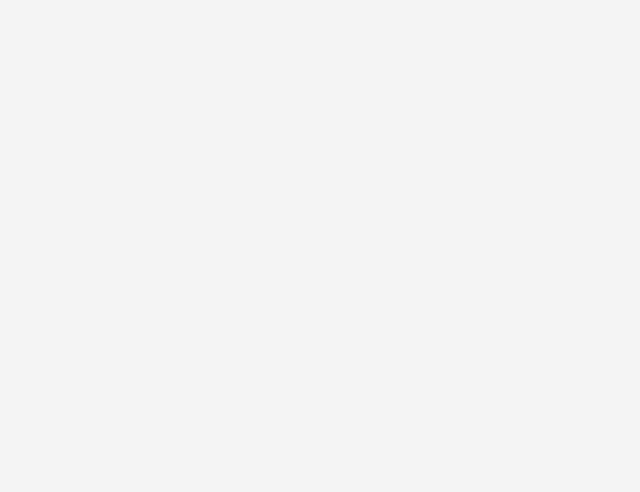
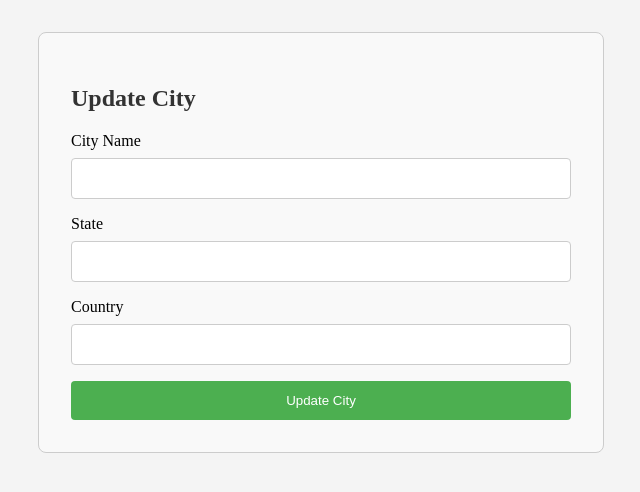
Before and after one commit to szidzse/solar-watch, a React (Vite) app in the folder frontend/: page /cities/1/edit in a window 1280 px wide. Before the commit this address had no page. Shown: the top 492 px of the page, without its empty margins (319-959 px from the left). Built offline with nearby package versions, Linux system fonts and the light colour scheme; no server answers.

Commit message:
refactor backend get all cities, and display cities in a table

```diff
--- a/frontend/src/App.jsx
+++ b/frontend/src/App.jsx
@@ -3,6 +3,9 @@ import { BrowserRouter, Routes, Route } from 'react-router-dom';
 import LoginPage from './pages/LoginPage';
 import RegisterPage from './pages/RegisterPage';
 import SolarTimesPage from './pages/SolarTimesPage';
+import CitiesPage from './pages/CitiesPage';
+import CityUpdatePAge from './pages/CityUpdatePAge';
+import SunriseSunsetPage from './pages/SunriseSunsetPage';
 
 const App = () => {
   return (
@@ -11,6 +14,9 @@ const App = () => {
         <Route path="/registration" element={<RegisterPage />} />
         <Route path="/login" element={<LoginPage />} />
         <Route path="/solar-watch" element={<SolarTimesPage />} />
+        <Route path="/cities" element={<CitiesPage />} />
+        <Route path="/cities/:id/edit" element={<CityUpdatePAge />} />
+        <Route path="/cities/:id/sunrise-sunset" element={<SunriseSunsetPage />} />
       </Routes>
     </BrowserRouter>
   )
--- /dev/null
+++ b/frontend/src/pages/CitiesPage.jsx
@@ -0,0 +1,133 @@
+import React, { useEffect, useState } from 'react'
+import { useNavigate } from 'react-router';
+import styled from 'styled-components';
+
+const Table = styled.table`
+  width: 100%;
+  border-collapse: collapse;
+  margin: 2rem 0;
+  font-size: 1rem;
+  text-align: left;
+`;
+
+const TableHeader = styled.th`
+  background-color: #f2f2f2;
+  padding: 0.75rem;
+  border: 1px solid #ddd;
+`;
+
+const TableRow = styled.tr`
+  border: 1px solid #ddd;
+  &:nth-child(even) {
+    background-color: #f9f9f9;
+  }
+`;
+
+const TableCell = styled.td`
+  padding: 0.75rem;
+  border: 1px solid #ddd;
+`;
+
+const Button = styled.button`
+  padding: 0.5rem;
+  margin: 0.25rem;
+  background-color: #4CAF50;
+  color: white;
+  border: none;
+  border-radius: 4px;
+  cursor: pointer;
+
+  &:hover {
+    background-color: #45a049;
+  }
+`;
+
+const CitiesPage = () => {
+  const [cities, setCities] = useState([]);
+  const navigate = useNavigate();
+
+  useEffect(() => {
+    const fetchCities = async () => {
+      const token = localStorage.getItem("token")
+
+      try {
+        const response = await fetch('/api/cities', {
+            headers: {
+                "Authorization": `Bearer ${token}`
+            }
+        });
+
+
+        const data = await response.json();
+        console.log(data);
+
+        if (!response.ok) {
+            throw new Error('Failed to fetch cities.');
+        }
+
+        setCities(data);
+      } catch(error) {
+        console.error('Error fetching cities:', error);
+      }
+    };
+
+    fetchCities();
+  }, []);
+
+  const handleUpdate = (id) => {
+    navigate(`/cities/${id}/edit`);
+  };
+
+  const handleDelete = async (id) => {
+    const token = localStorage.getItem('token');
+
+    try {
+        await fetch(`/api/cities/${id}`, {
+            method: 'DELETE',
+            headers: {
+              "Authorization": `Bearer ${token}`
+            }
+        });
+
+        setCities(cities.filter(city => city.id !== id));
+    } catch(error) {
+        console.error('Error deleting city:', error);
+    }
+  };
+
+  const handleSeeSunriseSunset = (id) => {
+    navigate(`/cities/${id}/sunrise-sunset`);
+  };
+
+  return (
+    <div>
+      <h2>Cities</h2>
+      <Table>
+        <thead>
+          <tr>
+            <TableHeader>City Name</TableHeader>
+            <TableHeader>State</TableHeader>
+            <TableHeader>Country</TableHeader>
+            <TableHeader>Actions</TableHeader>
+          </tr>
+        </thead>
+        <tbody>
+          {cities.map(city => (
+            <TableRow key={city.id}>
+              <TableCell>{city.name}</TableCell>
+              <TableCell>{city.state || '- - -'}</TableCell>
+              <TableCell>{city.country}</TableCell>
+              <TableCell>
+                <Button onClick={() => handleUpdate(city.id)}>Update</Button>
+                <Button onClick={() => handleDelete(city.id)}>Delete</Button>
+                <Button onClick={() => handleSeeSunriseSunset(city.id)}>See Sunrise-Sunset Infos</Button>
+              </TableCell>
+            </TableRow>
+          ))}
+        </tbody>
+      </Table>
+    </div>
+  );
+}
+
+export default CitiesPage
--- /dev/null
+++ b/frontend/src/pages/CityUpdatePAge.jsx
@@ -0,0 +1,104 @@
+import React, { useEffect, useState } from 'react'
+import { useNavigate, useParams } from 'react-router';
+import styled from 'styled-components';
+
+const Container = styled.div`
+  max-width: 500px;
+  margin: 2rem auto;
+  padding: 2rem;
+  border: 1px solid #ccc;
+  border-radius: 8px;
+  background-color: #f9f9f9;
+`;
+
+const Label = styled.label`
+  display: block;
+  margin-bottom: 0.5rem;
+`;
+
+const Input = styled.input`
+  width: 100%;
+  padding: 0.75rem;
+  margin-bottom: 1rem;
+  border: 1px solid #ccc;
+  border-radius: 4px;
+  box-sizing: border-box;
+`;
+
+const Button = styled.button`
+  padding: 0.75rem;
+  width: 100%;
+  background-color: #4CAF50;
+  color: white;
+  border: none;
+  border-radius: 4px;
+  cursor: pointer;
+
+  &:hover {
+    background-color: #45a049;
+  }
+`;
+
+const CityUpdatePAge = () => {
+    const { id } = useParams();
+  const [city, setCity] = useState({ name: '', state: '', country: '' });
+  const navigate = useNavigate();
+
+  useEffect(() => {
+    const fetchCity = async () => {
+      const response = await fetch(`/api/cities/${id}`);
+      const data = await response.json();
+      setCity(data);
+    };
+    fetchCity();
+  }, [id]);
+
+  const handleChange = (e) => {
+    const { name, value } = e.target;
+    setCity((prevCity) => ({ ...prevCity, [name]: value }));
+  };
+
+  const handleSubmit = async (e) => {
+    e.preventDefault();
+    await fetch(`/api/cities/${id}`, {
+      method: 'PUT',
+      headers: {
+        'Content-Type': 'application/json',
+      },
+      body: JSON.stringify(city),
+    });
+    navigate('/cities');
+  };
+
+  return (
+    <Container>
+      <h2>Update City</h2>
+      <form onSubmit={handleSubmit}>
+        <Label>City Name</Label>
+        <Input
+          type="text"
+          name="name"
+          value={city.name}
+          onChange={handleChange}
+        />
+        <Label>State</Label>
+        <Input
+          type="text"
+          name="state"
+          value={city.state}
+          onChange={handleChange}
+        />
+        <Label>Country</Label>
+        <Input
+          type="text"
+          name="country"
+          value={city.country}
+          onChange={handleChange}
+        />
+        <Button type="submit">Update City</Button>
+      </form>
+    </Container>
+  );
+}
+
+export default CityUpdatePAge
--- /dev/null
+++ b/frontend/src/pages/SunriseSunsetPage.jsx
@@ -0,0 +1,68 @@
+import React, { useEffect, useState } from 'react'
+import { useParams } from 'react-router';
+import styled from 'styled-components';
+
+const Table = styled.table`
+  width: 100%;
+  border-collapse: collapse;
+  margin: 2rem 0;
+  font-size: 1rem;
+  text-align: left;
+`;
+
+const TableHeader = styled.th`
+  background-color: #f2f2f2;
+  padding: 0.75rem;
+  border: 1px solid #ddd;
+`;
+
+const TableRow = styled.tr`
+  border: 1px solid #ddd;
+  &:nth-child(even) {
+    background-color: #f9f9f9;
+  }
+`;
+
+const TableCell = styled.td`
+  padding: 0.75rem;
+  border: 1px solid #ddd;
+`;
+
+const SunriseSunsetPage = () => {
+    const { id } = useParams();
+  const [sunriseSunsetInfos, setSunriseSunsetInfos] = useState([]);
+
+  useEffect(() => {
+    const fetchSunriseSunsetInfos = async () => {
+      const response = await fetch(`/api/sunrise-sunset/any?cityName=${id}`);
+      const data = await response.json();
+      setSunriseSunsetInfos(data);
+    };
+    fetchSunriseSunsetInfos();
+  }, [id]);
+
+  return (
+    <div>
+      <h2>Sunrise and Sunset Times</h2>
+      <Table>
+        <thead>
+          <tr>
+            <TableHeader>Date</TableHeader>
+            <TableHeader>Sunrise</TableHeader>
+            <TableHeader>Sunset</TableHeader>
+          </tr>
+        </thead>
+        <tbody>
+          {sunriseSunsetInfos.map((info, index) => (
+            <TableRow key={index}>
+              <TableCell>{info.sunrise}</TableCell>
+              <TableCell>{info.sunset}</TableCell>
+            </TableRow>
+          ))}
+        </tbody>
+      </Table>
+    </div>
+  );
+}
+
+export default SunriseSunsetPage
```
Also changed, not shown: 1 other file (tests, documents, lock files or other folders).
